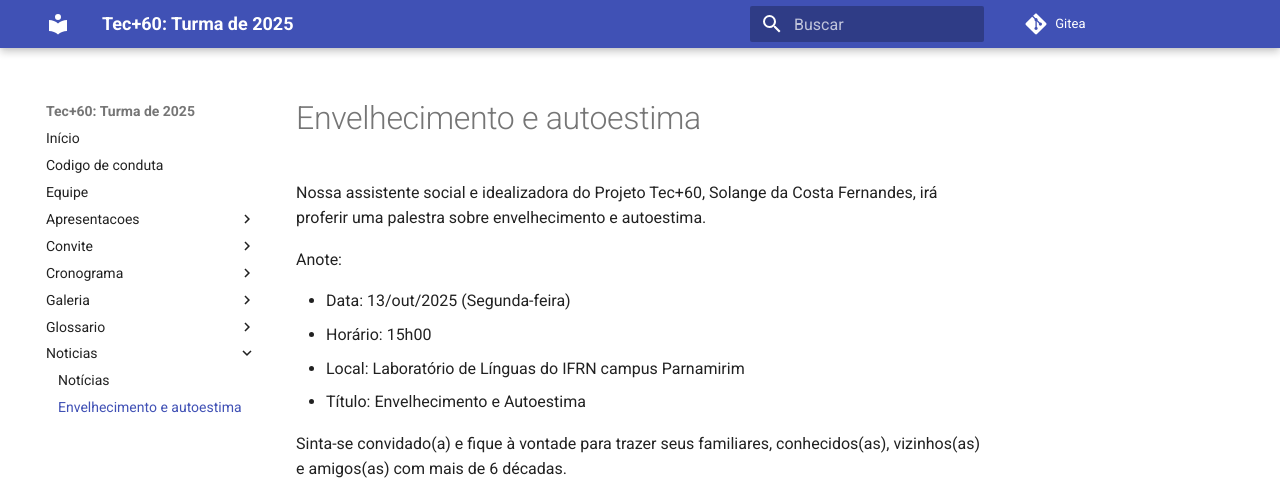
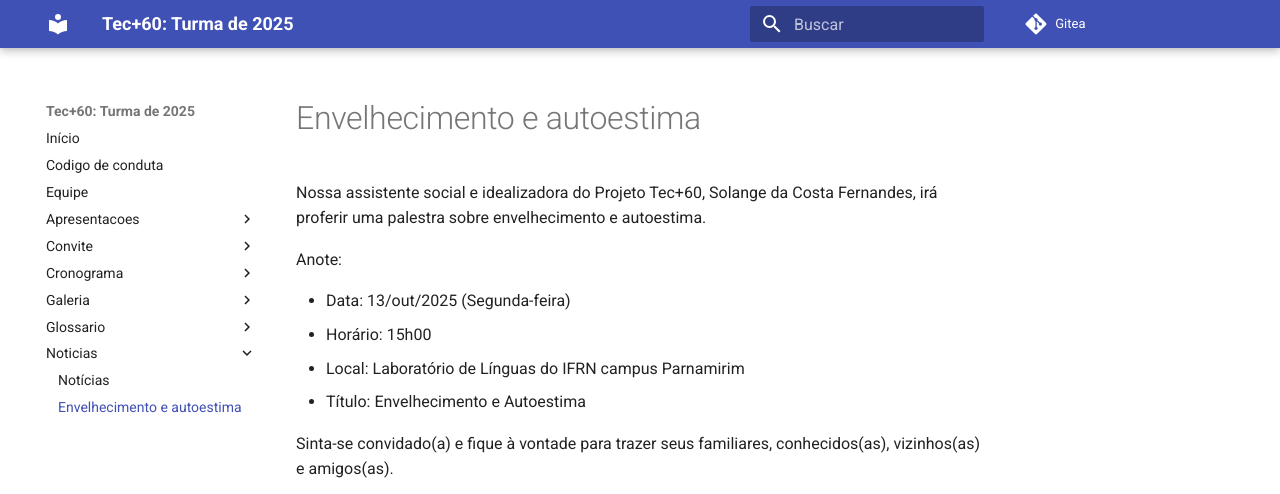
Before and after one commit to tec60/tec60ifrn, an MkDocs documentation site: the page built from docs/noticias/envelhecimento-autoestima.md, in a window 1280 px wide and 1024 px high, cut to the strip 0-494 px from the top of the window. Built offline with MkDocs 1.6.1 and Material for MkDocs 9.7.7, drawn with Linux system fonts in a browser that asks for light colours.

Commit message:
Atualização da notícia de divulgação da palestra "Envelhecimento e Autoestima" (sugestão de @Jackedavid)

```diff
--- a/docs/noticias/envelhecimento-autoestima.md
+++ b/docs/noticias/envelhecimento-autoestima.md
@@ -9,6 +9,6 @@ Anote:
 - Local: Laboratório de Línguas do IFRN campus Parnamirim
 - Título: Envelhecimento e Autoestima
 
-Sinta-se convidado(a) e fique à vontade para trazer seus familiares, conhecidos(as), vizinhos(as) e amigos(as) com mais de 6 décadas.
+Sinta-se convidado(a) e fique à vontade para trazer seus familiares, conhecidos(as), vizinhos(as) e amigos(as).
 
 <iframe src="https://www.google.com/maps/embed?pb=!1m18!1m12!1m3!1d252.2236129651272!2d-35.266743242418514!3d-5.938881224866644!2m3!1f0!2f0!3f0!3m2!1i1024!2i768!4f13.1!3m3!1m2!1s0x7b2577c0c020119%3A0x860676460df8a5eb!2sIFRN%20Parnamirim%20-%20(Ens.%20T%C3%A9cnico%2C%20Grad.%20e%20Espec.)!5e1!3m2!1spt-BR!2sbr!4v1760048225005!5m2!1spt-BR!2sbr" width="600" height="450" style="border:0;" allowfullscreen="" loading="lazy" referrerpolicy="no-referrer-when-downgrade"></iframe>
```
